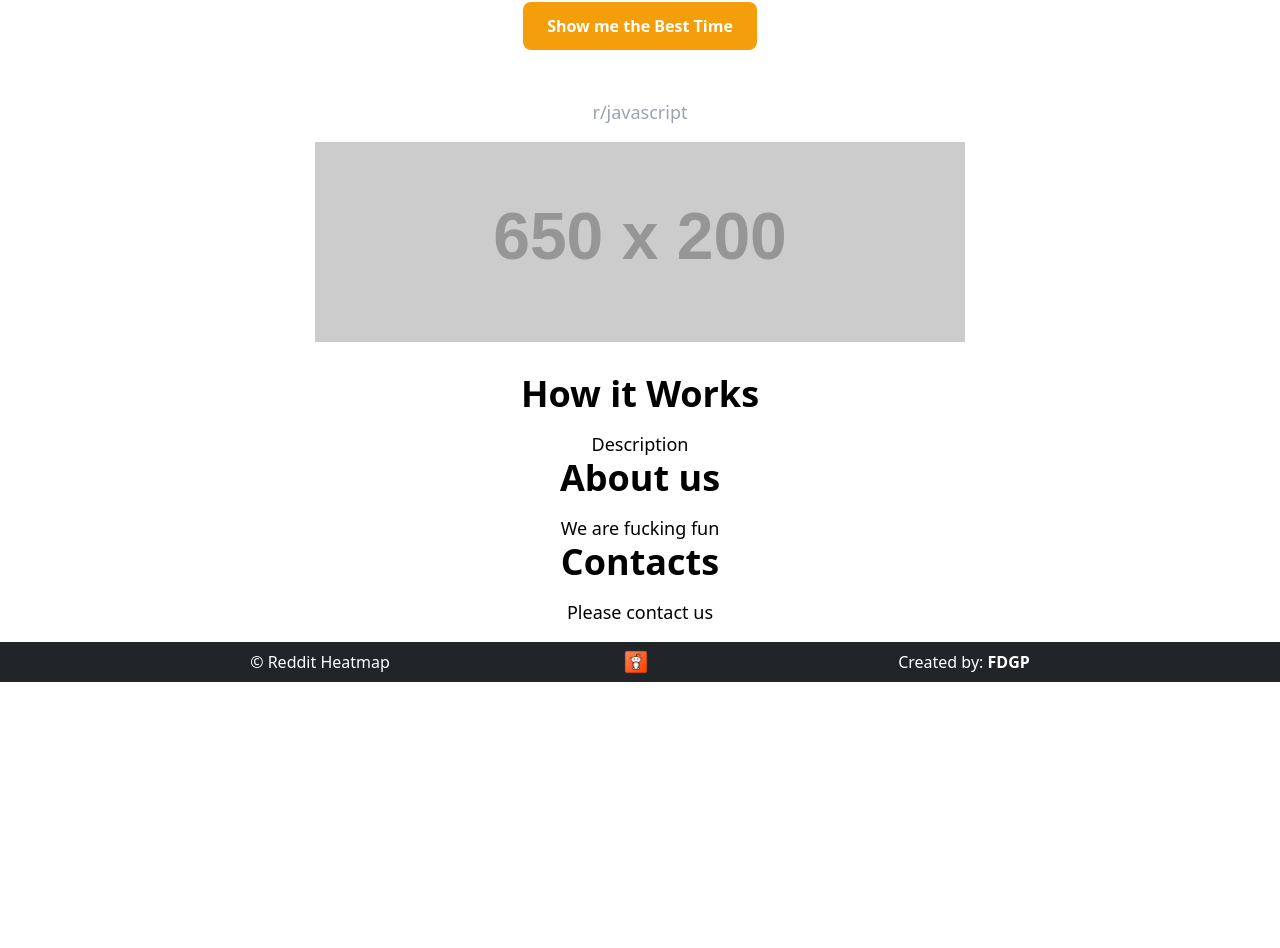
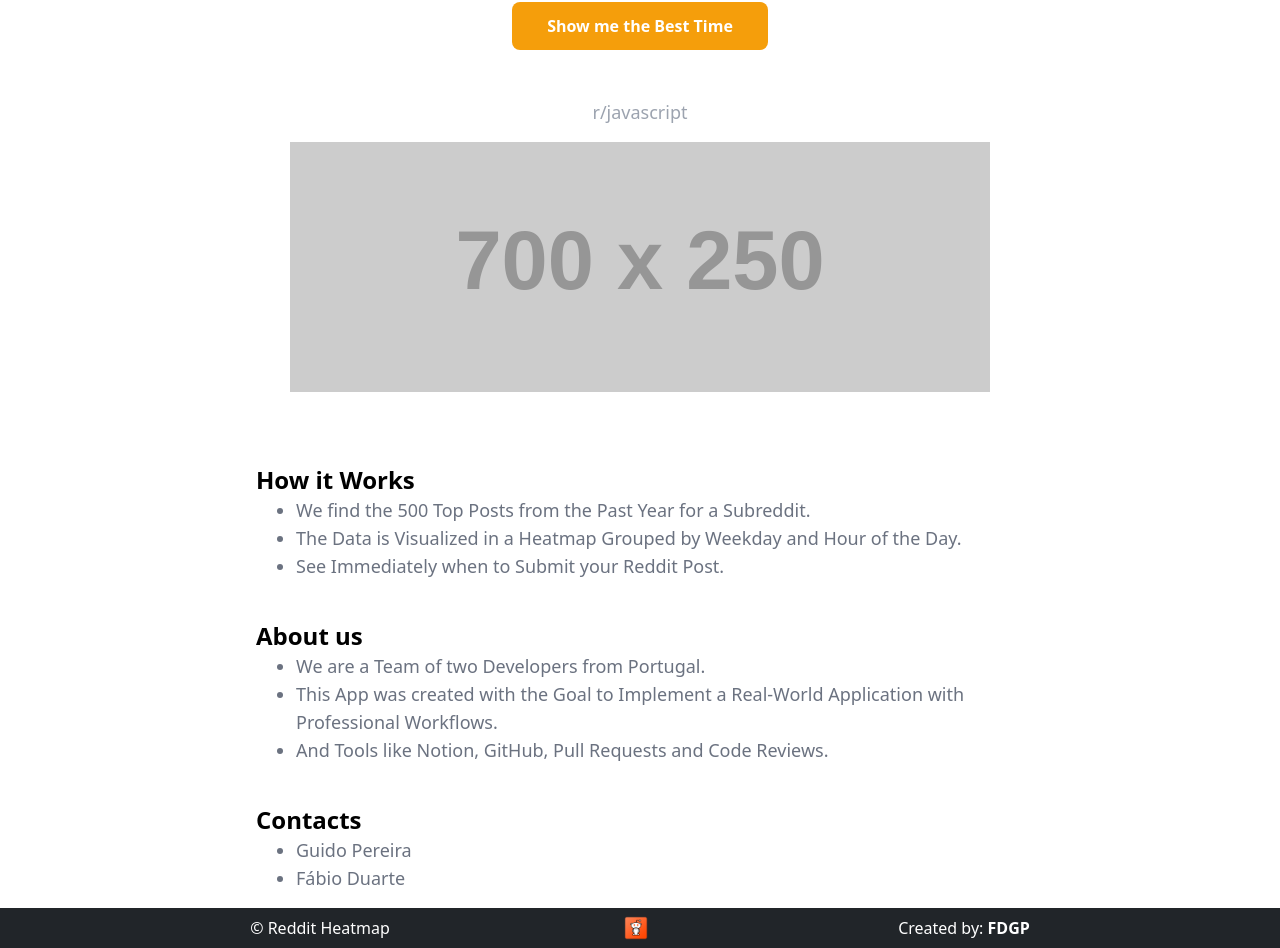
Before and after one commit to StereoPT/reddit-heatmap, a React (Create React App) app: page / in a window 1280 px wide. Shown: the part 218-1166 px from the top of the page. Before the commit the page ends 900 px from the top, so only its background shows below. Built offline with nearby package versions, Linux system fonts and the light colour scheme.

Commit message:
Static Page Done!

```diff
--- a/src/Components/Footer.js
+++ b/src/Components/Footer.js
@@ -1,7 +1,7 @@
 import React from 'react';
 import styled from 'styled-components'
 import { Link } from 'react-router-dom'
-import logo from '../images/Reddit-icon.png'
+import logo from '../Images/Reddit-icon.png'
 
 
 function Footer() {
--- a/src/Components/HeroSection.js
+++ b/src/Components/HeroSection.js
@@ -1,18 +1,20 @@
 import React from 'react';
-import styled from 'styled-components';
+import { Link } from 'react-router-dom';
 
 function HeroSection() {
   return (
     <div className="text-center py-8">
       <h1 className="text-4xl font-bold">Looking for the Best Time to Post?</h1>
       <h3 className="text-lg mt-4">You are in the right place! Find the best time to post on your Subreddit.</h3>
-      <CallToAction className="my-12 bg-yellow-500 hover:bg-yellow-600 px-6 py-3 rounded-lg text-white text-md font-bold">Show me the Best Time</CallToAction>
+      <Link to="/search">
+        <div className="my-12 bg-yellow-500 hover:bg-yellow-600 px-1 py-3 rounded-lg text-white text-md font-bold w-1/5 mx-auto">
+          Show me the Best Time
+        </div>
+      </Link>
       <p className="text-lg text-gray-400">r/javascript</p>
-      <img className="mx-auto mt-4" src="https://via.placeholder.com/650x200" alt="" />
+      <img className="mx-auto mt-4" src="https://via.placeholder.com/700x250" alt="" />
     </div>
   );
 }
 
-const CallToAction = styled.button``;
-
 export default HeroSection;
--- a/src/Components/InfoSection.js
+++ b/src/Components/InfoSection.js
@@ -2,22 +2,31 @@ import React from 'react';
 
 function InfoSection() {
   return (
-    <>
-      <div className="info-section text-center">
-        <div id="how-it-works">
-          <h1 className="text-4xl font-bold">How it Works</h1>
-          <h3 className="text-lg mt-4">Description</h3>
-        </div>
-        <div id="about-us">
-          <h1 className="text-4xl font-bold">About us</h1>
-          <h3 className="text-lg mt-4">We are fucking fun</h3>
-        </div>
-        <div id="contacts">
-          <h1 className="text-4xl font-bold">Contacts</h1>
-          <h3 className="text-lg mt-4">Please contact us</h3>
-        </div>
+    <div className="info-section w-9/12 md:w-3/5 mx-auto mt-10">
+      <div id="how-it-works">
+        <h3 className="text-2xl font-bold">How it Works</h3>
+        <ul className="list-disc ml-10 text-lg text-gray-500">
+          <li>We find the 500 Top Posts from the Past Year for a Subreddit.</li>
+          <li>The Data is Visualized in a Heatmap Grouped by Weekday and Hour of the Day.</li>
+          <li>See Immediately when to Submit your Reddit Post.</li>
+        </ul>
       </div>
-    </>
+      <div id="about-us" className="mt-10">
+        <h1 className="text-2xl font-bold">About us</h1>
+        <ul className="list-disc ml-10 text-lg text-gray-500">
+          <li>We are a Team of two Developers from Portugal.</li>
+          <li>This App was created with the Goal to Implement a Real-World Application with Professional Workflows.</li>
+          <li>And Tools like Notion, GitHub, Pull Requests and Code Reviews.</li>
+        </ul>
+      </div>
+      <div id="contacts" className="mt-10">
+        <h1 className="text-2xl font-bold">Contacts</h1>
+        <ul className="list-disc ml-10 text-lg text-gray-500">
+          <li>Guido Pereira</li>
+          <li>Fábio Duarte</li>
+        </ul>
+      </div>
+    </div>
   );
 }
 
--- a/src/Components/NavBar.js
+++ b/src/Components/NavBar.js
@@ -1,7 +1,7 @@
 import React from 'react';
 import styled from 'styled-components';
 import { Link } from 'react-router-dom';
-import logo from '../images/Reddit-icon.png';
+import logo from '../Images/Reddit-icon.png';
 
 function NavBar() {
   return (
@@ -36,7 +36,8 @@ function NavBar() {
 
 const Navbar = styled.nav `
   background-color: #212529;
-  .logo{
+
+  .logo {
     width: 40px;
   };
 
```
